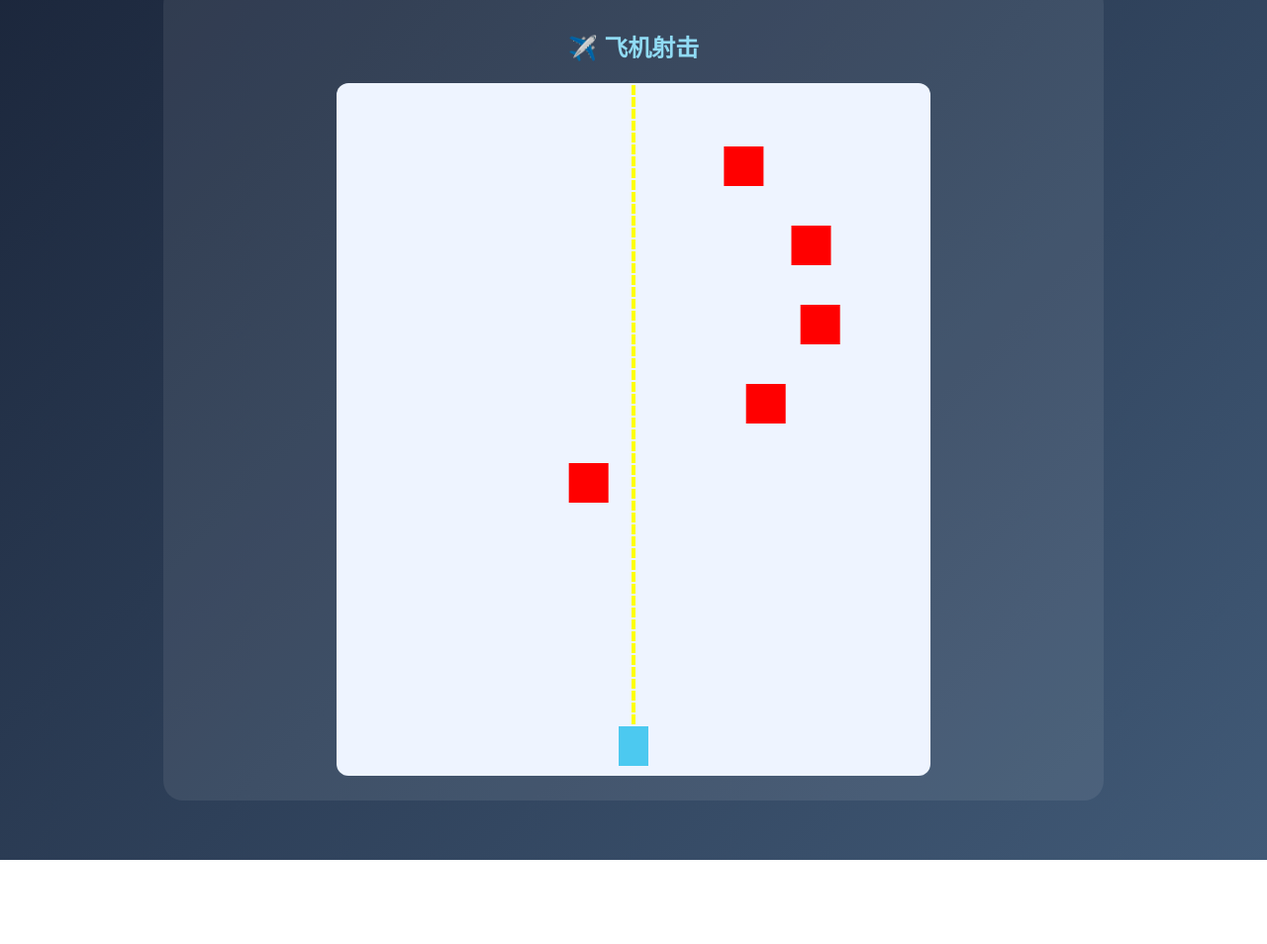
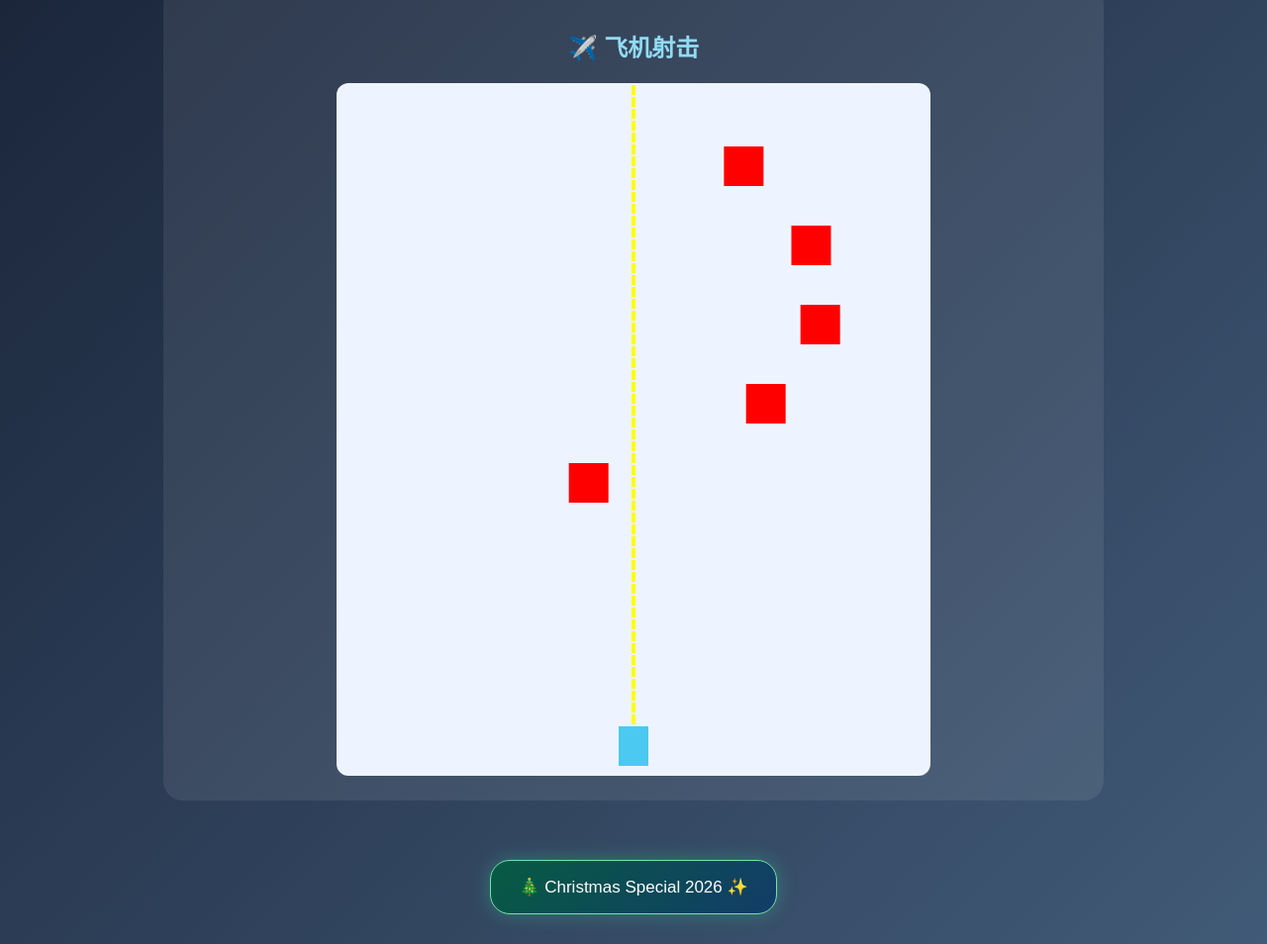
Before and after one commit to lyt1123-lab/lytonggg, a plain HTML site: page index.html in a window 1280 px wide. Shown: the part 2248-3202 px from the top of the page at 99% size. Before the commit the page ends 3117 px from the top, so only its background shows below. Drawn offline with Linux system fonts and the light colour scheme.

Commit message:
Update index.html

```diff
--- a/index.html
+++ b/index.html
@@ -158,6 +158,29 @@ setInterval(()=>{
  ene=ene.filter(e=>!bul.some(b=>b.x>e.x&&b.x<e.x+40&&b.y>e.y&&b.y<e.y+40));
 },40);
 </script>
+<a href="christmas.html" class="christmas-entry">
+  🎄 Christmas Special 2026 ✨
+</a>
 
+<style>
+.christmas-entry {
+  display: block;
+  width: fit-content;
+  margin: 30px auto;
+  padding: 16px 28px;
+  color: white;
+  text-decoration: none;
+  border: 1px solid #6de5b0;
+  border-radius: 20px;
+  background: linear-gradient(135deg,#075b43,#123c68);
+  box-shadow: 0 0 20px #35d99a55;
+  font-size: 17px;
+  transition: .3s;
+}
+.christmas-entry:hover {
+  transform: scale(1.06);
+  box-shadow: 0 0 30px #35d99a;
+}
+</style>
 </body>
 </html>
```
